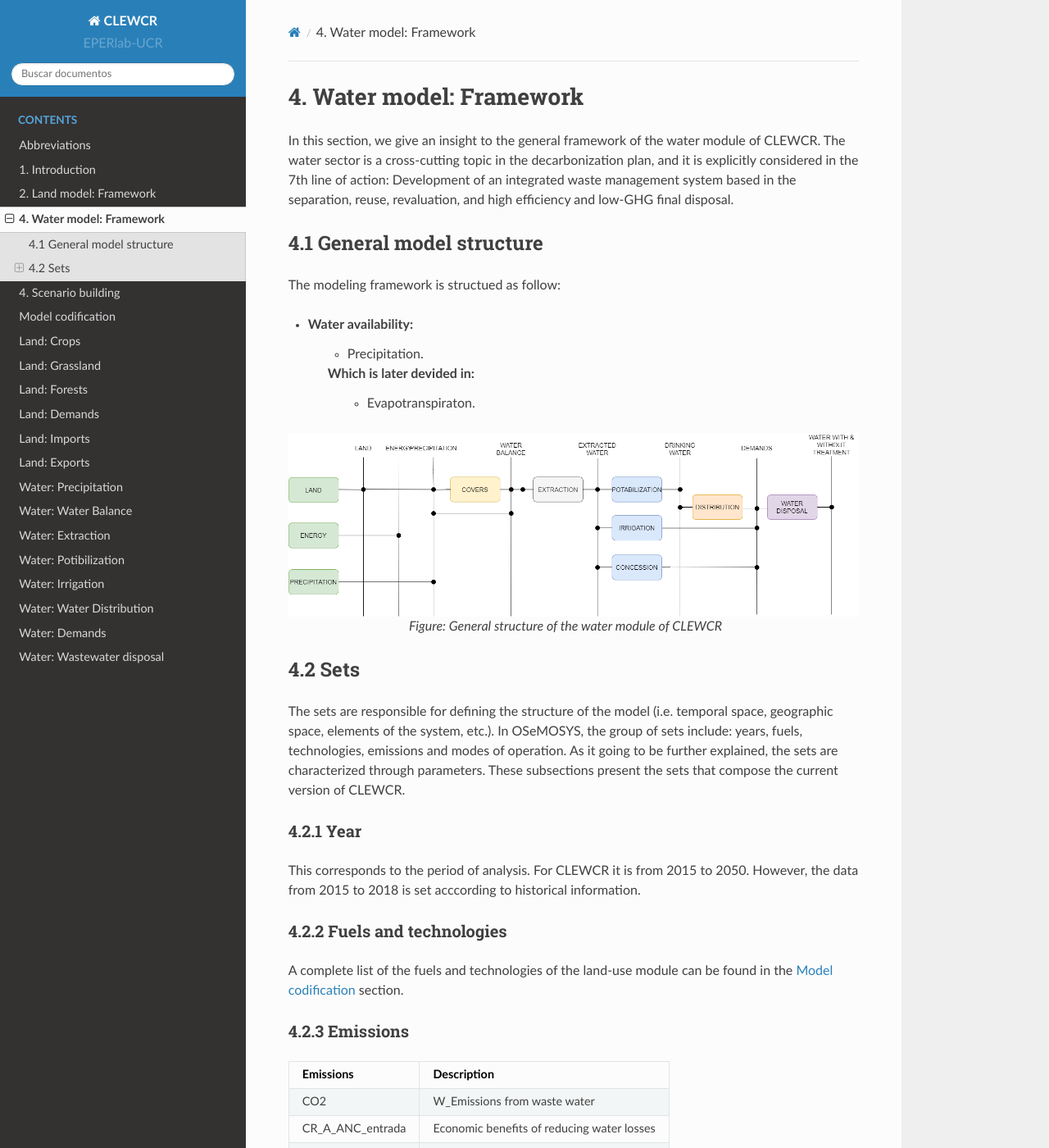
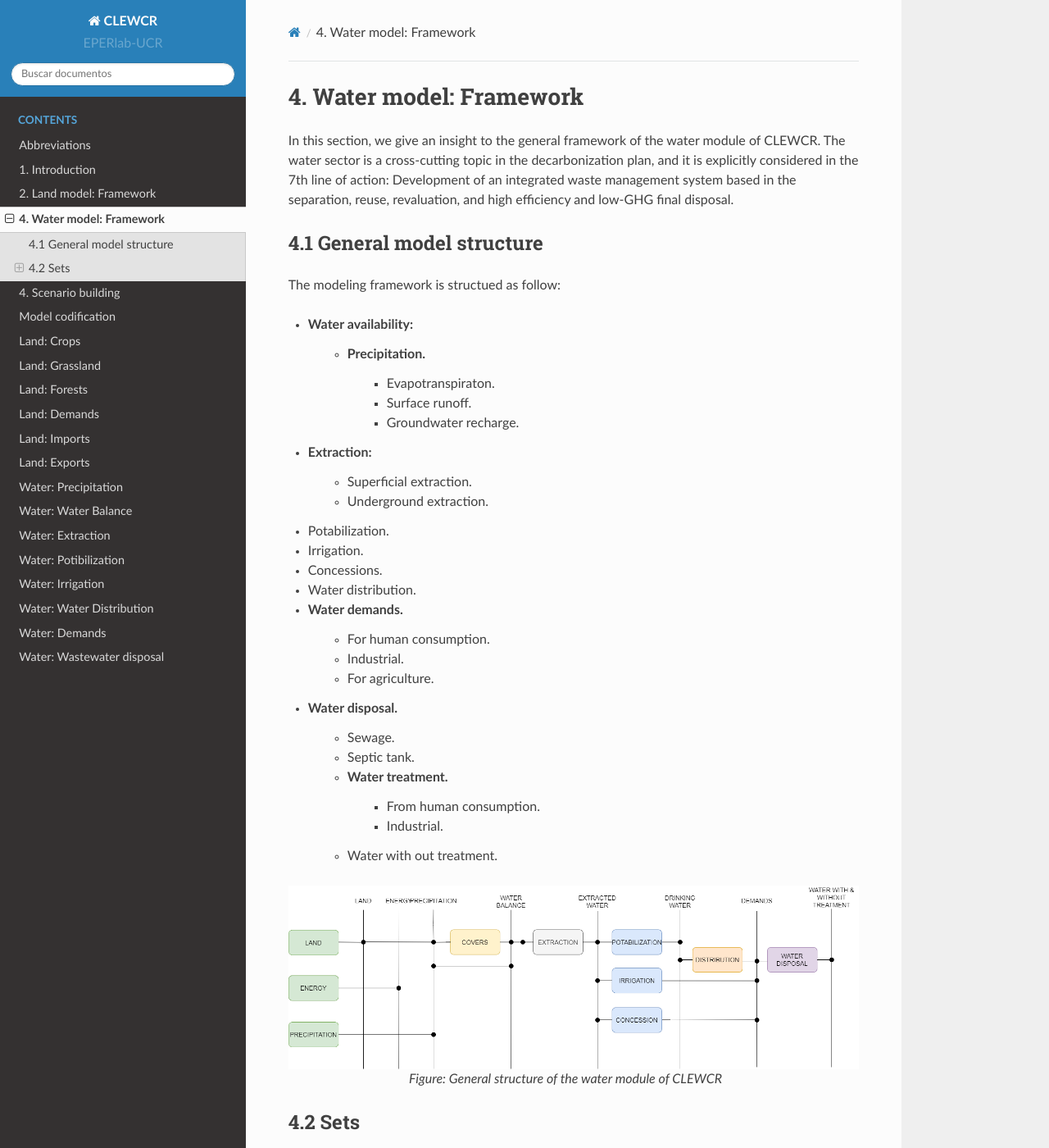
Before and after one commit to EPERLab/CLEW, a Sphinx documentation site: the page built from docs/02WaterModelFramework.rst, in a window 1280 px wide and 1400 px high. Shown: the whole window at 82% size. Built offline with Sphinx 7.4.7 and the Read the Docs theme 2.0.0, drawn with Linux system fonts in a browser that asks for light colours; formulas are drawn with MathJax 3.

Commit message:
Update 02WaterModelFramework.rst

```diff
--- a/docs/02WaterModelFramework.rst
+++ b/docs/02WaterModelFramework.rst
@@ -10,8 +10,34 @@ The modeling framework is structued as follow:
 
 - Water availability:
    - Precipitation.
-   Which is later devided in:
       - Evapotranspiraton.
+      - Surface runoff.
+      - Groundwater recharge.
+
+- Extraction:
+   - Superficial extraction.
+   - Underground extraction.
+
+- Potabilization.
+
+- Irrigation.
+
+- Concessions.
+
+- Water distribution.
+
+- Water demands.
+   - For human consumption.
+   - Industrial.
+   - For agriculture.
+
+- Water disposal.
+   - Sewage.
+   - Septic tank.
+   - Water treatment.
+      - From human consumption.
+      - Industrial.
+   - Water with out treatment.
 
 .. figure::  doc_imgs/Water__diagram.png
    :align:   center
```
